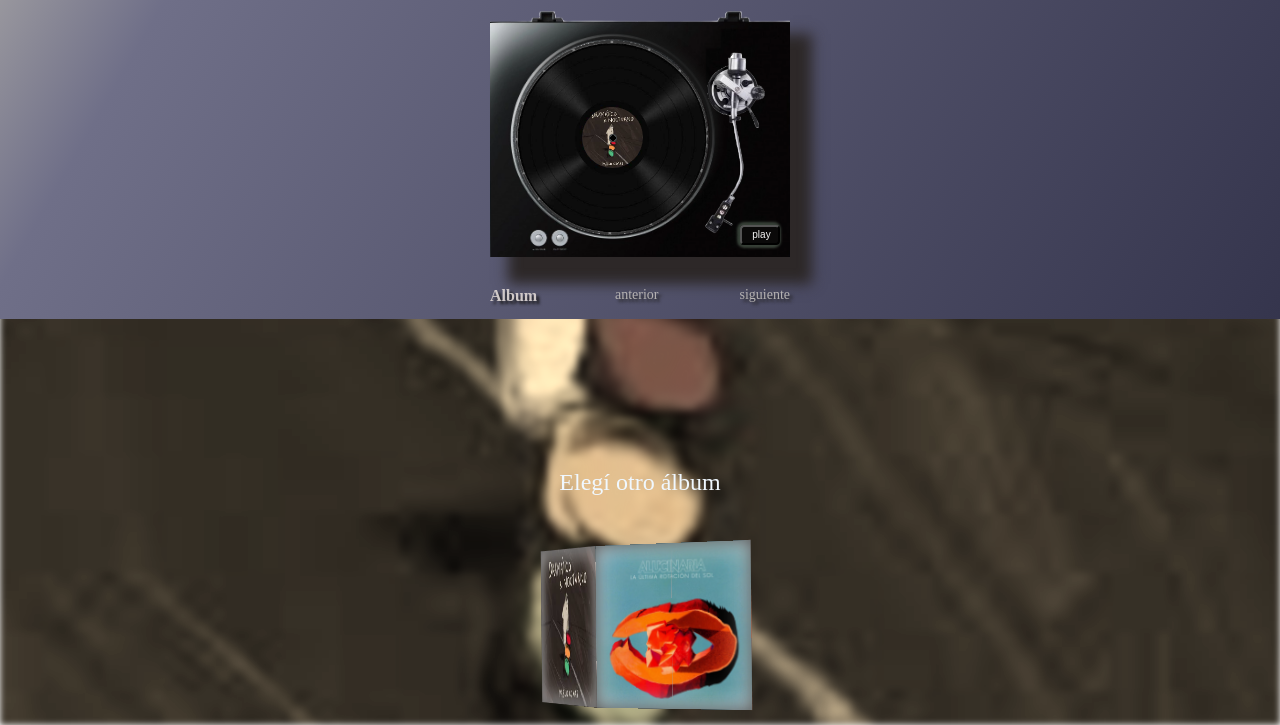
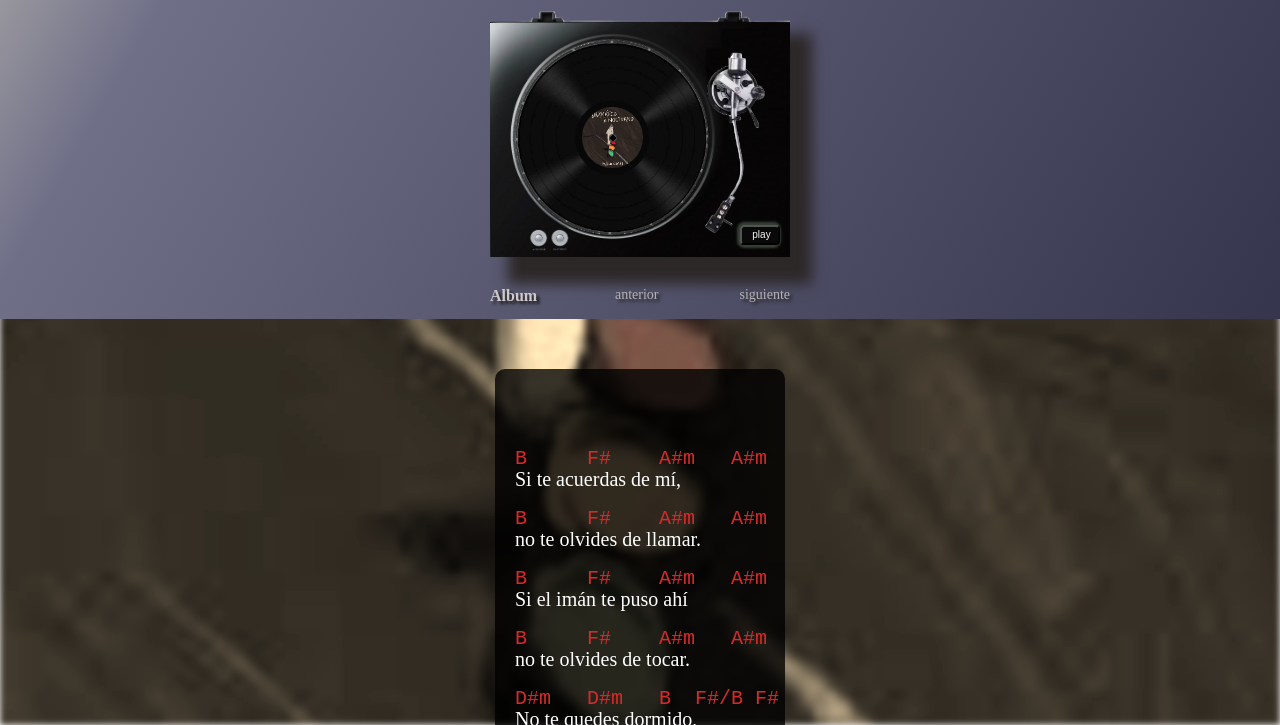
Before and after one commit to leoprone/pablocomas, a plain HTML site: page dramatico-y-nocturno/el_arte_de_irse.html in a window 1280 px wide. Shown: the part 75-800 px from the top of the page. Drawn offline with Linux system fonts and the light colour scheme.

Commit message:
Update el_arte_de_irse.html

```diff
--- a/dramatico-y-nocturno/el_arte_de_irse.html
+++ b/dramatico-y-nocturno/el_arte_de_irse.html
@@ -244,7 +244,7 @@
 
 
 
-   <div class="eleccion-albumes">
+  <!-- <div class="eleccion-albumes">
 
        <div class="elegir-album">Elegí otro álbum</div>
 
@@ -271,16 +271,11 @@
                <a class="cara cara-la-ultima-rotacion-del-sol animacion-album-cubo delay-2-de-4" href="../la-ultima-rotacion-del-sol/album_la_ultima_rotacion_del_sol.html"></a>
              </div>
 
-
-
-         <!--  <a class="cara back" href="../index.html#album-dramatico-y-nocturno"></a>
-          <a class="cara right" href="../index.html#album-dias-de-fuerza"></a>
-          <a class="cara left" href="../index.html#album-la-ultima-rotacion-del-sol"></a>-->
-           <div class="cara top"></div>
+       <div class="cara top"></div>
            <div class="cara bottom"></div>
          </div>
        </div>
-     </div>
+     </div> -->
 
 
 
```
